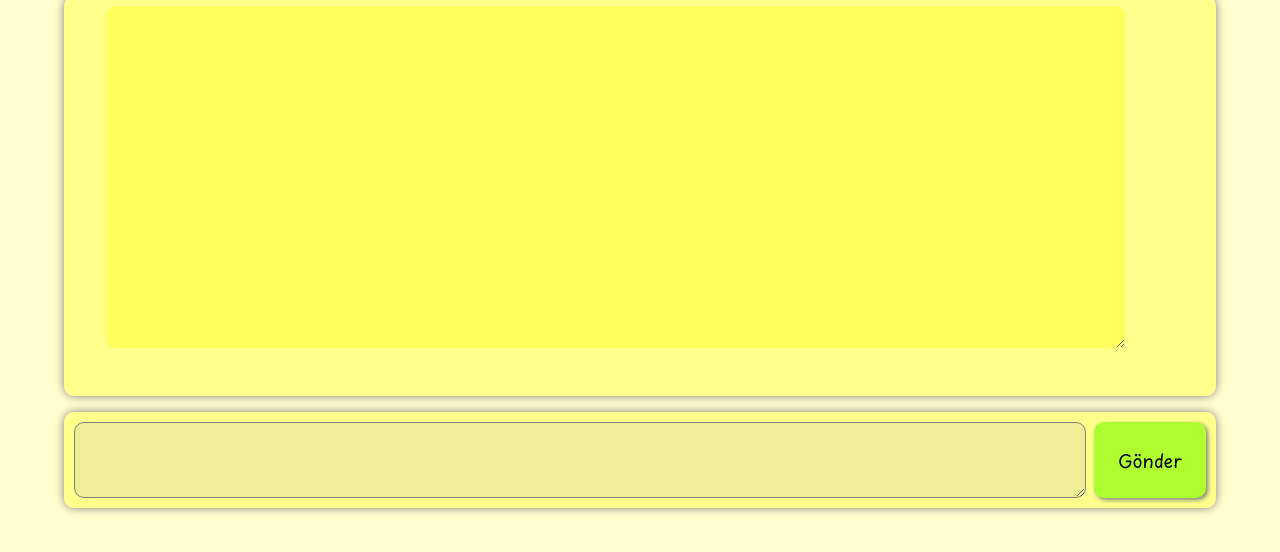
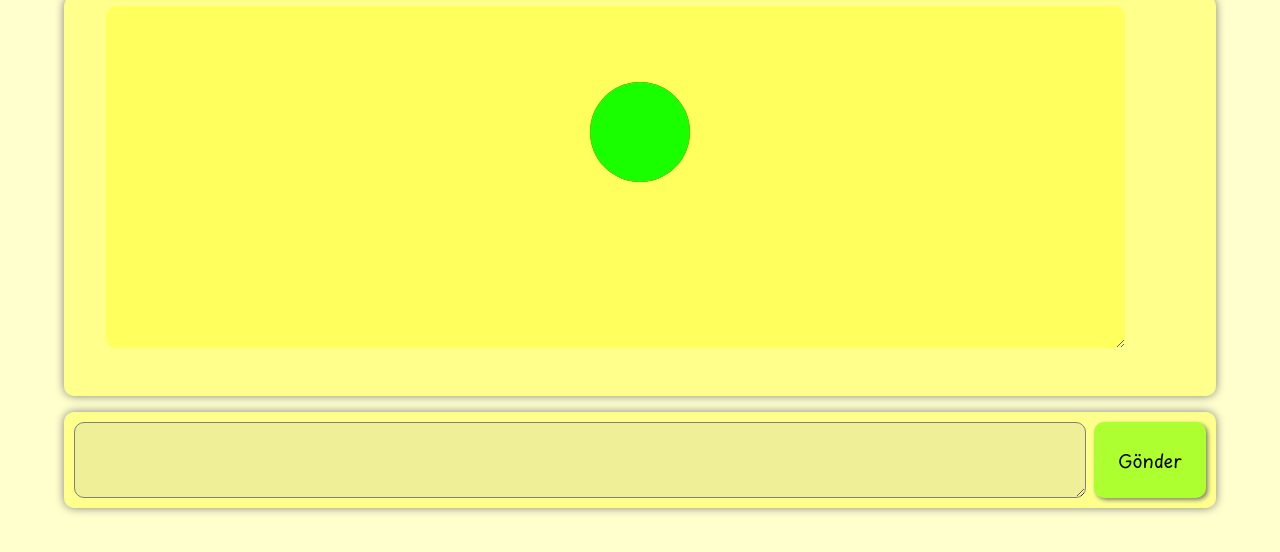
Before and after one commit to hdinceler/sohbet, a website: page index.html in a window 1280 px wide. Shown: the part 244-796 px from the top of the page. Drawn offline with Linux system fonts and the light colour scheme.

Commit message:
Update style.css

```diff
--- a/style.css
+++ b/style.css
@@ -3,6 +3,7 @@
     src: url('./fonts/PlaypenSans-Regular.ttf');
 }
 *{
+    cursor: none;
     margin:0;
     padding:0;
     box-sizing: border-box;
@@ -101,3 +102,20 @@ body{
     font-family:'ozelFont' ;
     font-size: large;
 }
+#topRakip{
+    height: 100px;
+    width:100px;
+    background-color: red;
+    border-radius: 50%;
+    z-index: 9999;
+    position: absolute;
+}
+
+#topBen{
+    height: 100px;
+    width:100px;
+    background-color: rgb(26, 255, 0);
+    border-radius: 50%;
+    z-index: 9999;
+    position: absolute;
+}
```
